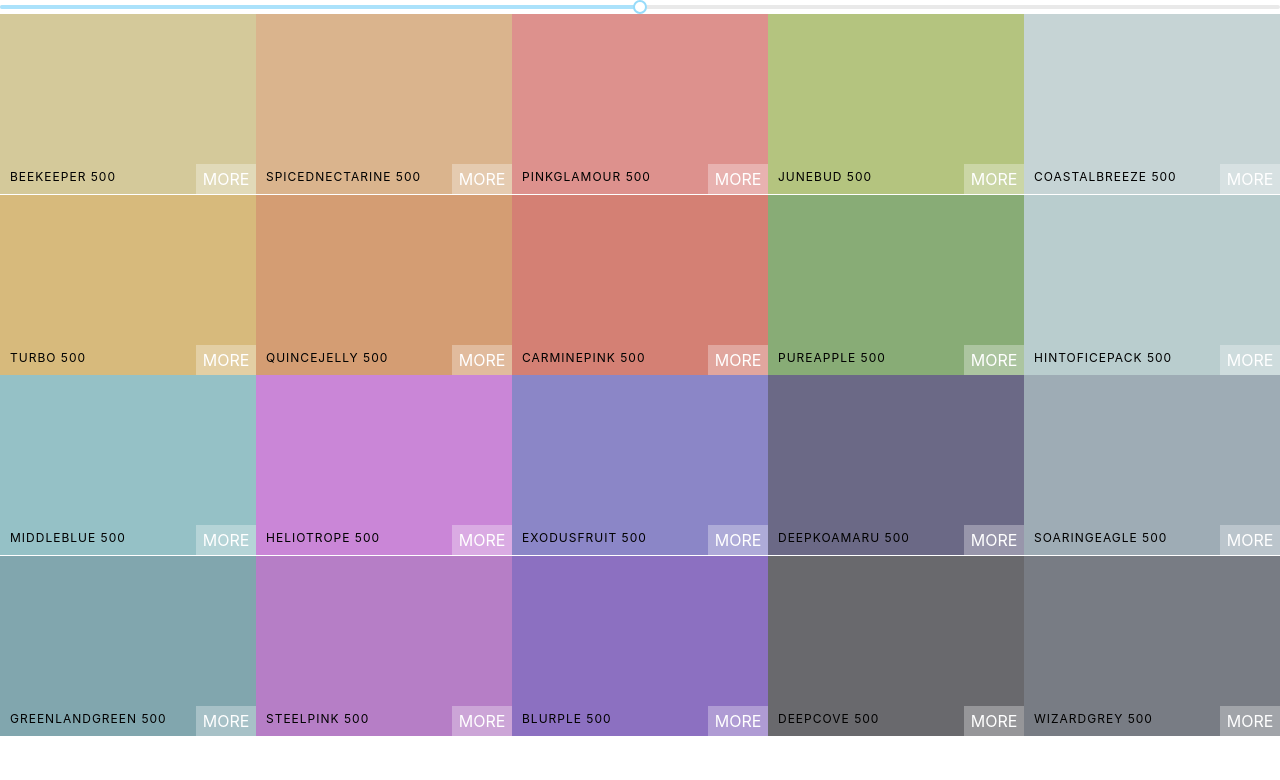
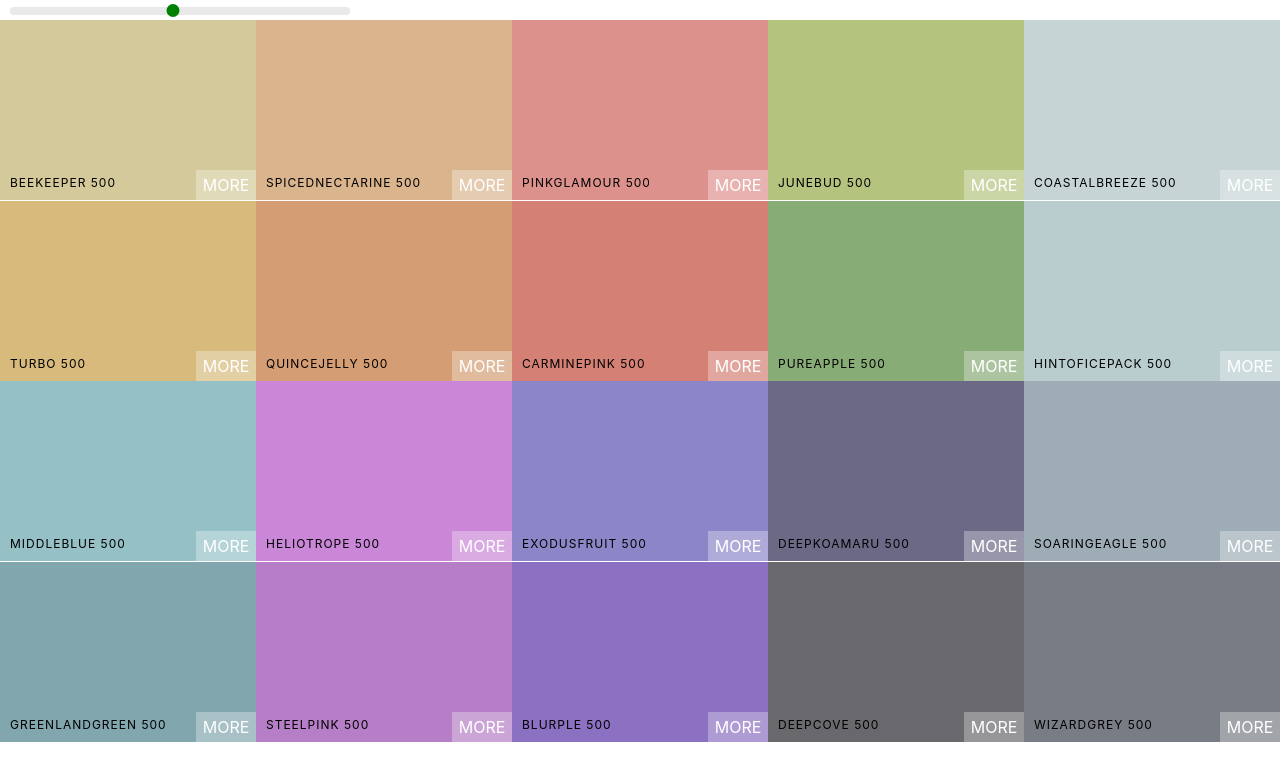
Before and after one commit to cucu99/color-app, a React (Create React App) app: page / in a window 1280 px wide. Shown: the top 780 px of the page. Built offline with nearby package versions, Linux system fonts and the light colour scheme.

Commit message:
Style color slider

```diff
--- a/src/Palette.css
+++ b/src/Palette.css
@@ -5,3 +5,31 @@
 .Palette-colors {
   height: 90%;
 }
+
+.slider {
+  width: 340px;
+  margin: 0 10px;
+  display: inline-block;
+}
+
+.rc-slider-track {
+  background-color: transparent;
+}
+
+.rc-slider-rail {
+  height: 8px;
+}
+
+.rc-slider-handle,
+.rc-slider-handle:active,
+.rc-slider-handle:focus,
+.rc-slider-handle:hover {
+  background-color: green;
+  outline: none;
+  border: 2px solid green;
+  box-shadow: none;
+  width: 13px;
+  height: 13px;
+  margin-left: -7px;
+  margin-top: -3px;
+}
--- a/src/Palette.js
+++ b/src/Palette.js
@@ -25,6 +25,7 @@ export default class Palette extends Component {
     ));
     return (
       <div className="Palette">
+        <div className="slider">
           <Slider
             defaultValue={level}
             min={100}
@@ -32,6 +33,7 @@ export default class Palette extends Component {
             step={100}
             onAfterChange={this.changeLevel}
           />
+        </div>
         {/* TODO: Navbar */}
         <div className="Palette-colors">{colorBoxes}</div>
         {/* TODO: Footer */}
```
Lines whose indentation alone changed are shown as unchanged.
